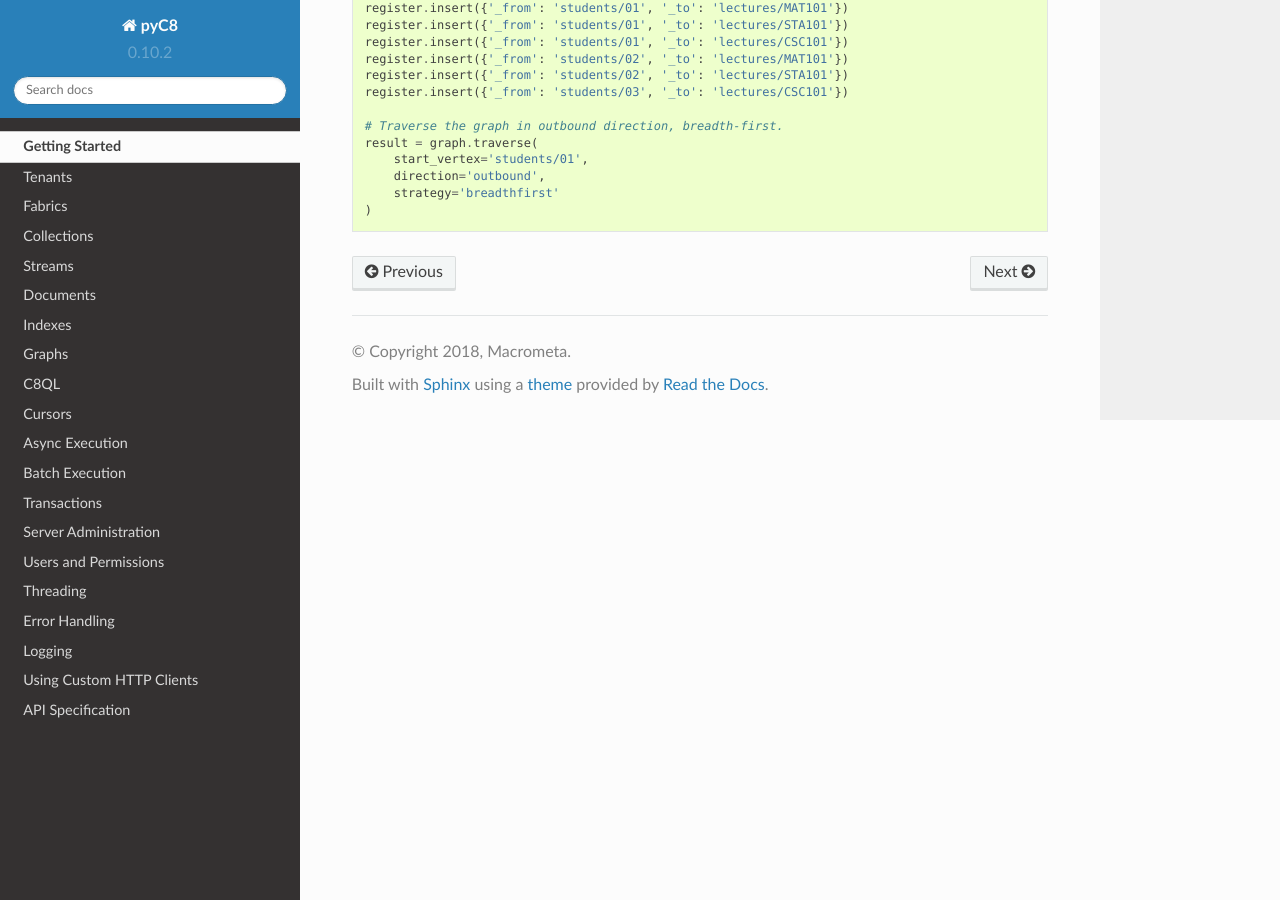
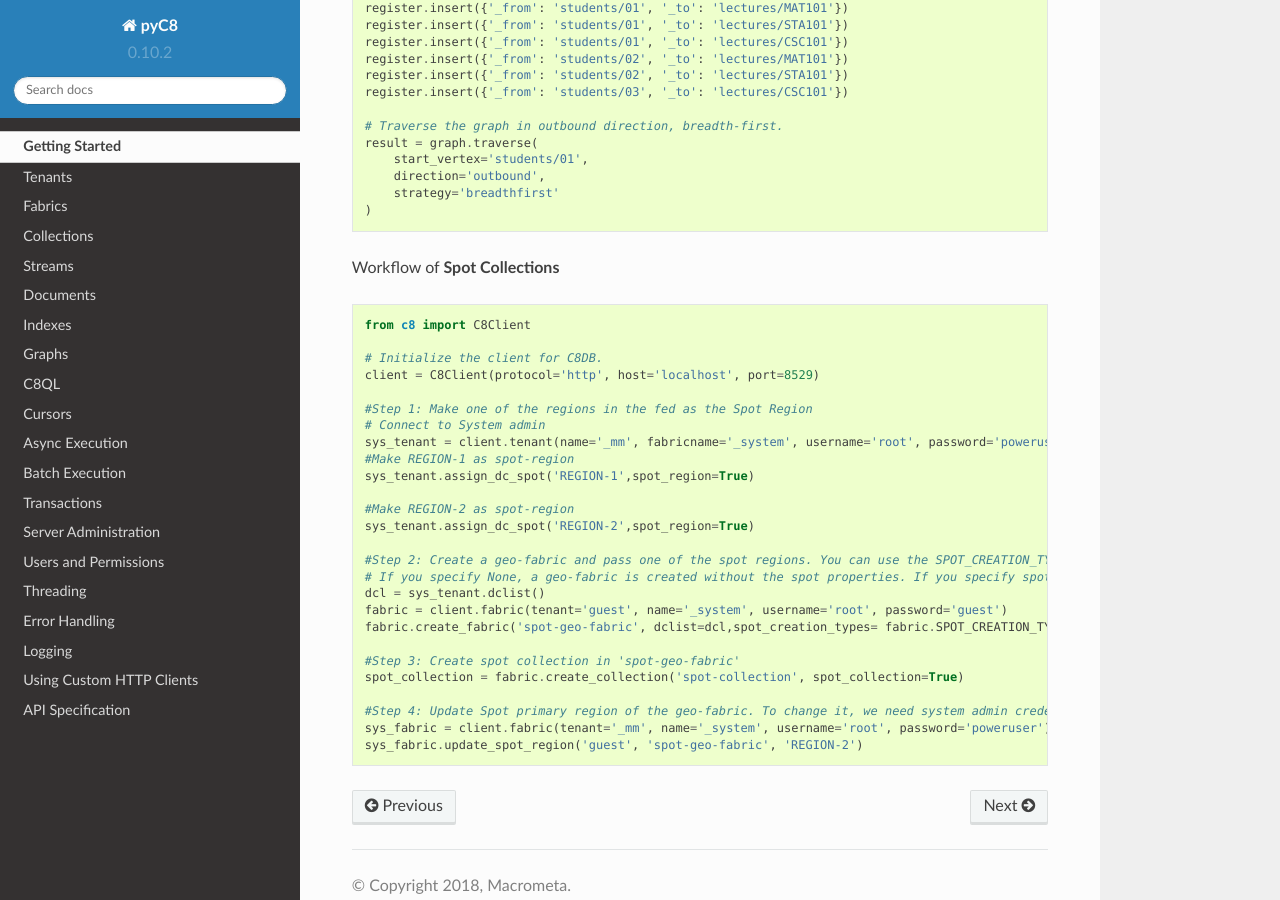
Before and after one commit to Macrometacorp/pyC8, a Sphinx documentation site: the page built from docs/overview.rst, in a window 1280 px wide and 900 px high, scrolled down 4168 px. Built offline with Sphinx 7.4.7 and the Read the Docs theme 2.0.0, drawn with Linux system fonts in a browser that asks for light colours.

Commit message:
some more docs

```diff
--- a/docs/overview.rst
+++ b/docs/overview.rst
@@ -260,3 +260,35 @@ Here is another example with **graphs**:
         direction='outbound',
         strategy='breadthfirst'
     )
+
+
+Workflow of **Spot Collections**
+
+.. testcode::
+
+    from c8 import C8Client
+
+    # Initialize the client for C8DB.
+    client = C8Client(protocol='http', host='localhost', port=8529)
+
+    #Step 1: Make one of the regions in the fed as the Spot Region
+    # Connect to System admin
+    sys_tenant = client.tenant(name='_mm', fabricname='_system', username='root', password='poweruser')
+    #Make REGION-1 as spot-region
+    sys_tenant.assign_dc_spot('REGION-1',spot_region=True)
+
+    #Make REGION-2 as spot-region
+    sys_tenant.assign_dc_spot('REGION-2',spot_region=True)
+
+    #Step 2: Create a geo-fabric and pass one of the spot regions. You can use the SPOT_CREATION_TYPES for the same. If you use AUTOMATIC, a random spot region will be assigned by the system.
+    # If you specify None, a geo-fabric is created without the spot properties. If you specify spot region,pass the corresponding spot region in the spot_dc parameter.
+    dcl = sys_tenant.dclist()
+    fabric = client.fabric(tenant='guest', name='_system', username='root', password='guest')
+    fabric.create_fabric('spot-geo-fabric', dclist=dcl,spot_creation_types= fabric.SPOT_CREATION_TYPES.SPOT_REGION, spot_dc='REGION-1')
+
+    #Step 3: Create spot collection in 'spot-geo-fabric'
+    spot_collection = fabric.create_collection('spot-collection', spot_collection=True)
+
+    #Step 4: Update Spot primary region of the geo-fabric. To change it, we need system admin credentials
+    sys_fabric = client.fabric(tenant='_mm', name='_system', username='root', password='poweruser')
+    sys_fabric.update_spot_region('guest', 'spot-geo-fabric', 'REGION-2')
```
Also changed, not shown: README.md (+4 -1 lines).
